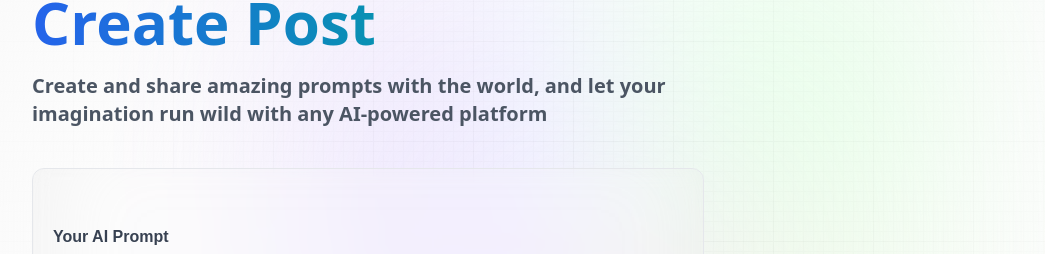
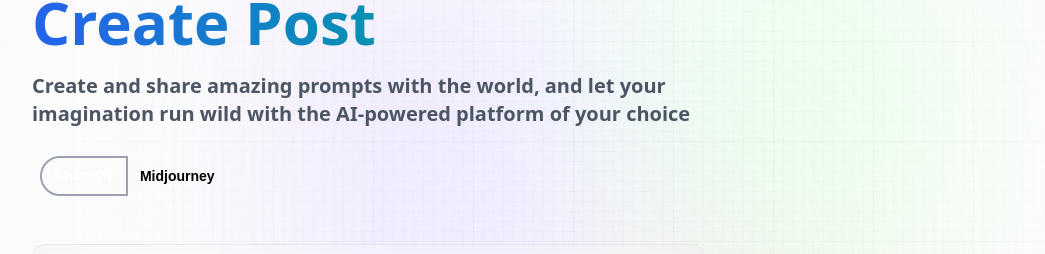
Before and after one commit to Rasheednour/promptron, a Next.js app: page /create-prompt in a window 1280 px wide. Shown: the part 164-418 px from the top of the page, without its empty margins (32-1077 px from the left). Built offline with nearby package versions, Linux system fonts and the light colour scheme; no server answers.

Commit message:
FEAT: added toggle to switch between AI platforms

```diff
--- a/components/Form.tsx
+++ b/components/Form.tsx
@@ -1,5 +1,7 @@
-import React, { SetStateAction } from "react";
+"use client";
+import React, { SetStateAction, useState } from "react";
 import Link from "next/link";
+import ToggleSwitch from "@components/ToggleSwitch";
 
 type Post = {
   prompt: string;
@@ -14,14 +16,16 @@ type Props = {
 };
 
 const Form = (props: Props) => {
+  const [platform, setPlatform] = useState("chatGPT");
   return (
     <section className="w-full max-w-full flex-start flex-col">
       <h1 className="head_text text-left">
         <span className="blue_gradient">{props.type} Post</span>
         <p className="desc text-left max-w-md">
           {props.type} and share amazing prompts with the world, and let your
-          imagination run wild with any AI-powered platform
+          imagination run wild with the AI-powered platform of your choice
         </p>
+        <ToggleSwitch setPlatform={setPlatform}/>
         <form
         onSubmit={props.handleSubmit}
         className="mt-10 w-full max-w-2xl flex flex-col gap-7 glassmorphism">
--- /dev/null
+++ b/components/ToggleSwitch.tsx
@@ -0,0 +1,33 @@
+import React from "react";
+
+type Props = {
+    setPlatform: (platform: string) => void
+};
+
+const ToggleSwitch = (props: Props) => {
+  const handleToggle = (e:React.ChangeEvent<HTMLInputElement>) => {
+    if(e.target.checked){
+        props.setPlatform("midjourney");
+    }
+  };
+  return (
+    <label className="inline-flex items-center p-2 rounded-md cursor-pointer dark:text-gray-800">
+      <input
+        id="Toggle3"
+        type="checkbox"
+        className="hidden peer"
+        onChange={(e) => {
+          handleToggle(e);
+        }}
+      />
+        <span className="border-2  font-satoshi font-semibold px-3 py-2 rounded-l-3xl text-white dark:bg-blue-500 border-gray-400 peer-checked:dark:bg-gray-300 peer-checked:border-0 peer-checked:text-gray-700 select-none text-center text-sm ">
+          ChatGPT
+        </span>
+        <span className="peer-checked:border-2 font-satoshi font-semibold px-3 py-2 rounded-r-3xl dark:bg-gray-300 peer-checked:bg-blue-500 peer-checked:border-gray-400 peer-checked:text-white select-none text-center text-sm ">
+          Midjourney
+        </span>
+    </label>
+  );
+};
+
+export default ToggleSwitch;
```
